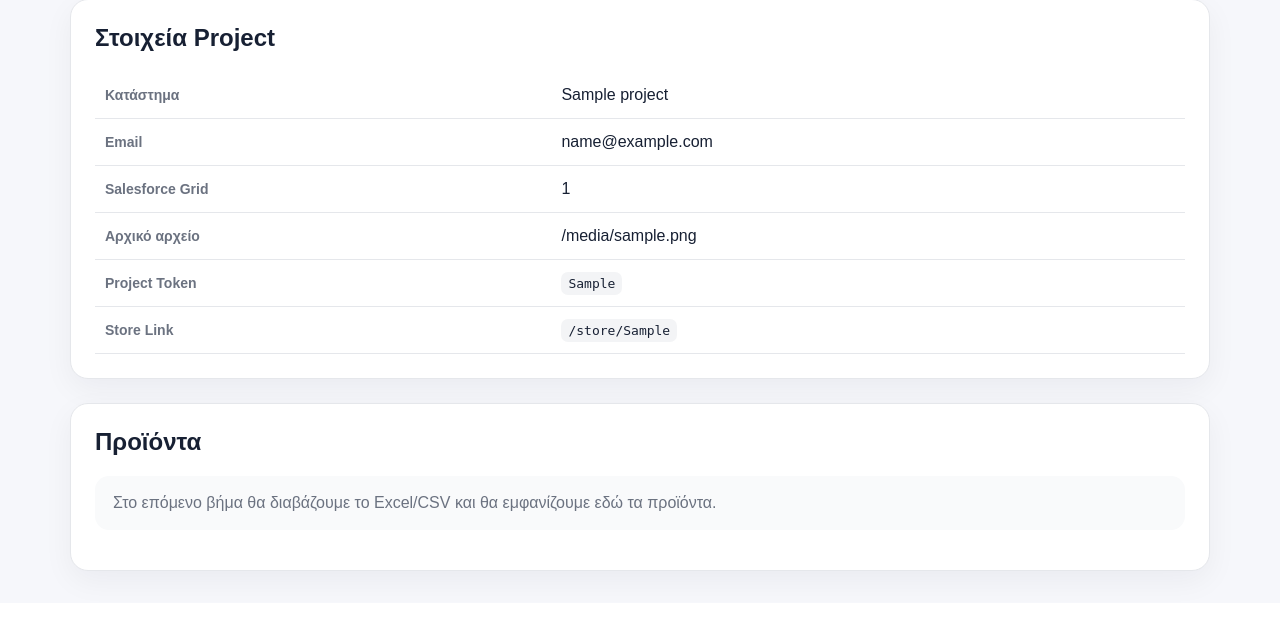
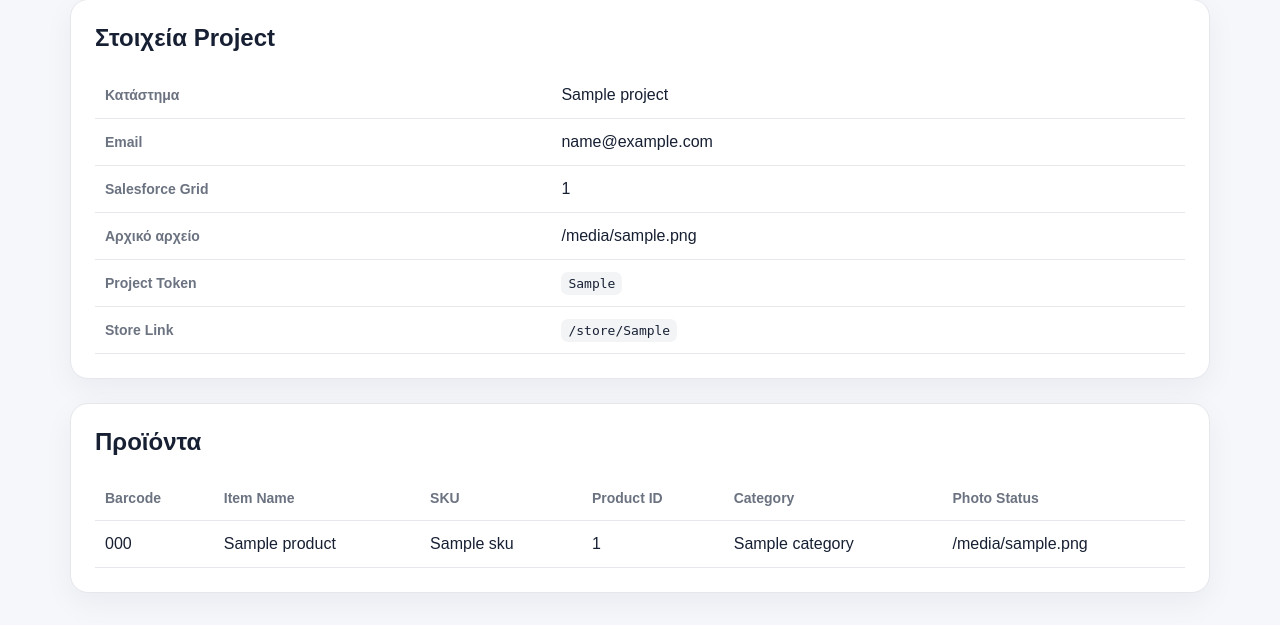
Before and after one commit to myscanner09/myscanner.gr, a FastAPI app: template photomatch/templates/project_detail.html in a window 1280 px wide. Shown: the part 344-969 px from the top of the page. Before the commit the page ends 933 px from the top, so only its background shows below. Run offline with FastAPI, Linux system fonts and the light colour scheme; the template is opened without the code that fills it: most values are stand-ins (such as "Sample title", 1, 10 or a date in 2020).

Commit message:
Show products in project detail

```diff
--- a/photomatch/templates/project_detail.html
+++ b/photomatch/templates/project_detail.html
@@ -65,9 +65,39 @@
 
 <section class="card" style="margin-top: 24px;">
     <h2>Προϊόντα</h2>
-    <p class="empty">
-        Στο επόμενο βήμα θα διαβάζουμε το Excel/CSV και θα εμφανίζουμε εδώ τα προϊόντα.
-    </p>
+
+    {% if project.products %}
+        <div class="table-scroll">
+            <table>
+                <thead>
+                    <tr>
+                        <th>Barcode</th>
+                        <th>Item Name</th>
+                        <th>SKU</th>
+                        <th>Product ID</th>
+                        <th>Category</th>
+                        <th>Photo Status</th>
+                    </tr>
+                </thead>
+                <tbody>
+                    {% for product in project.products %}
+                    <tr>
+                        <td>{{ product.barcode or "-" }}</td>
+                        <td>{{ product.item_name }}</td>
+                        <td>{{ product.sku or "-" }}</td>
+                        <td>{{ product.product_id or "-" }}</td>
+                        <td>{{ product.category or "-" }}</td>
+                        <td>{{ product.photo_status }}</td>
+                    </tr>
+                    {% endfor %}
+                </tbody>
+            </table>
+        </div>
+    {% else %}
+        <p class="empty">
+            Δεν υπάρχουν ακόμα προϊόντα σε αυτό το project.
+        </p>
+    {% endif %}
 </section>
 
 {% endblock %}
```
